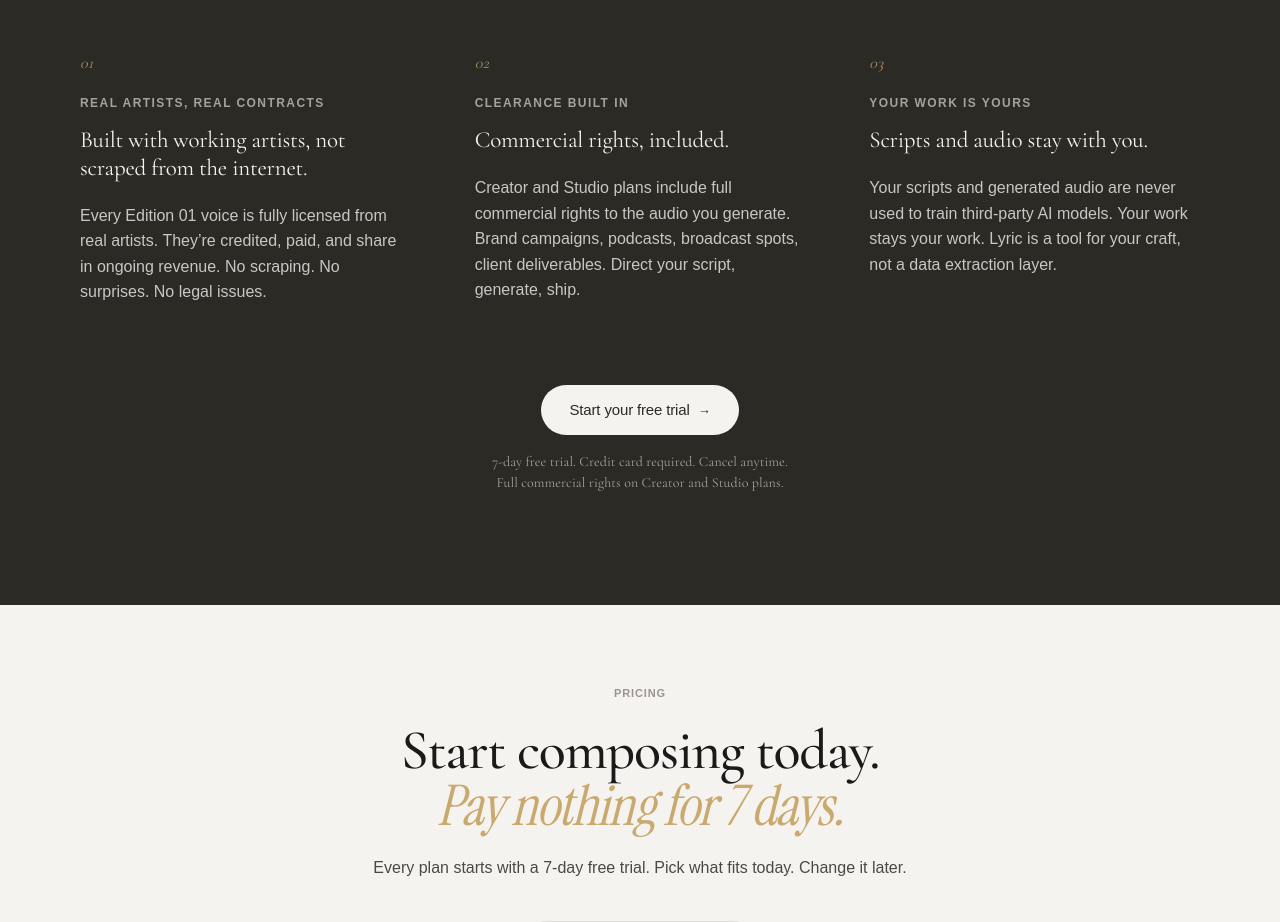
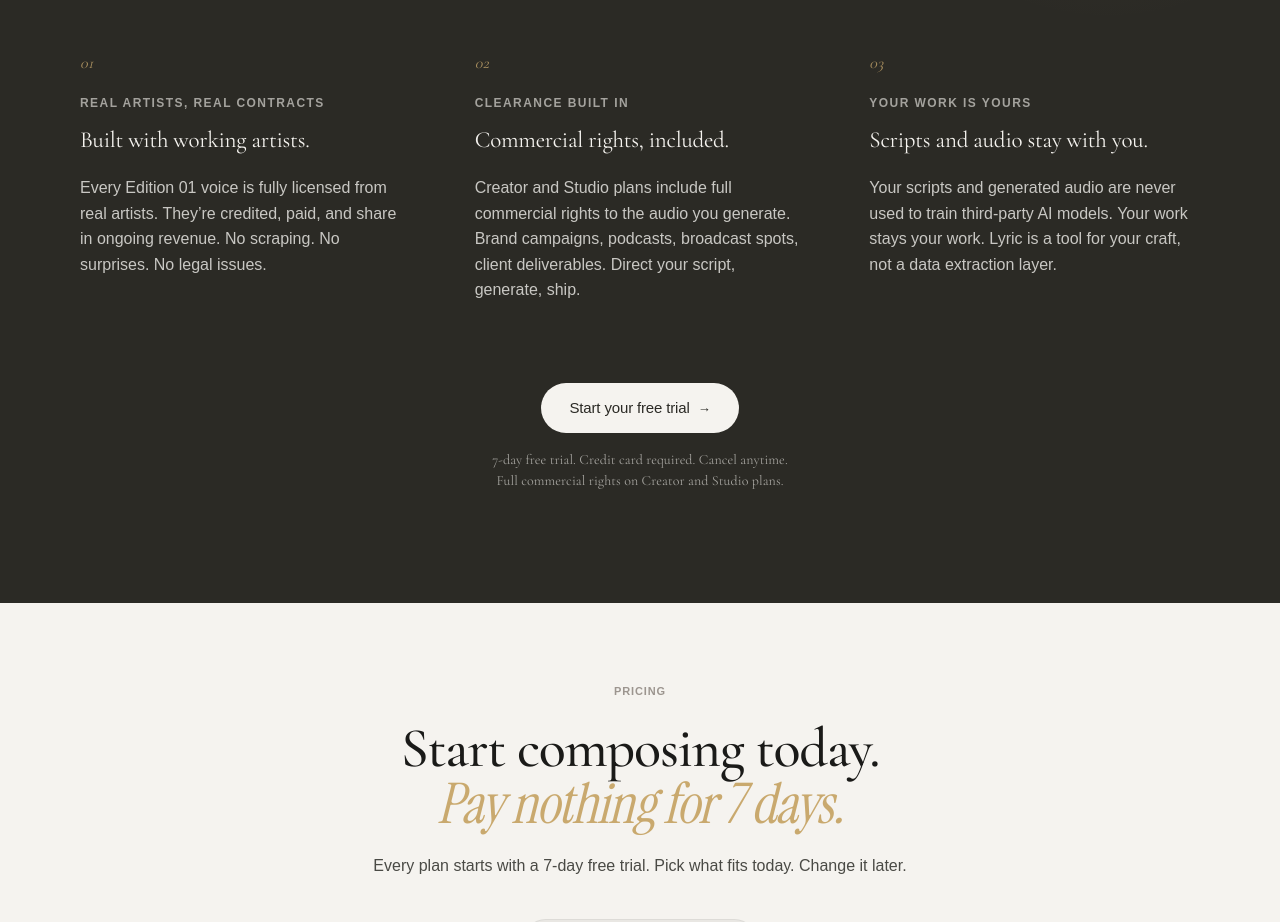
Before and after one commit to lyricvoices-gif/lyric-composer, a Next.js app: page / in a window 1280 px wide. Shown: the part 3660-4582 px from the top of the page. Built offline with nearby package versions, Linux system fonts and the light colour scheme; no server answers.

Commit message:
Simplify wedge pillar 01 headline to 'Built with working artists.'

```diff
--- a/components/landing/EthicsSection.tsx
+++ b/components/landing/EthicsSection.tsx
@@ -13,7 +13,7 @@
   {
     n: "01",
     eyebrow: "Real artists, real contracts",
-    title: "Built with working artists, not scraped from the internet.",
+    title: "Built with working artists.",
     body:
       "Every Edition 01 voice is fully licensed from real artists. They’re credited, paid, and share in ongoing revenue. No scraping. No surprises. No legal issues.",
   },
```
